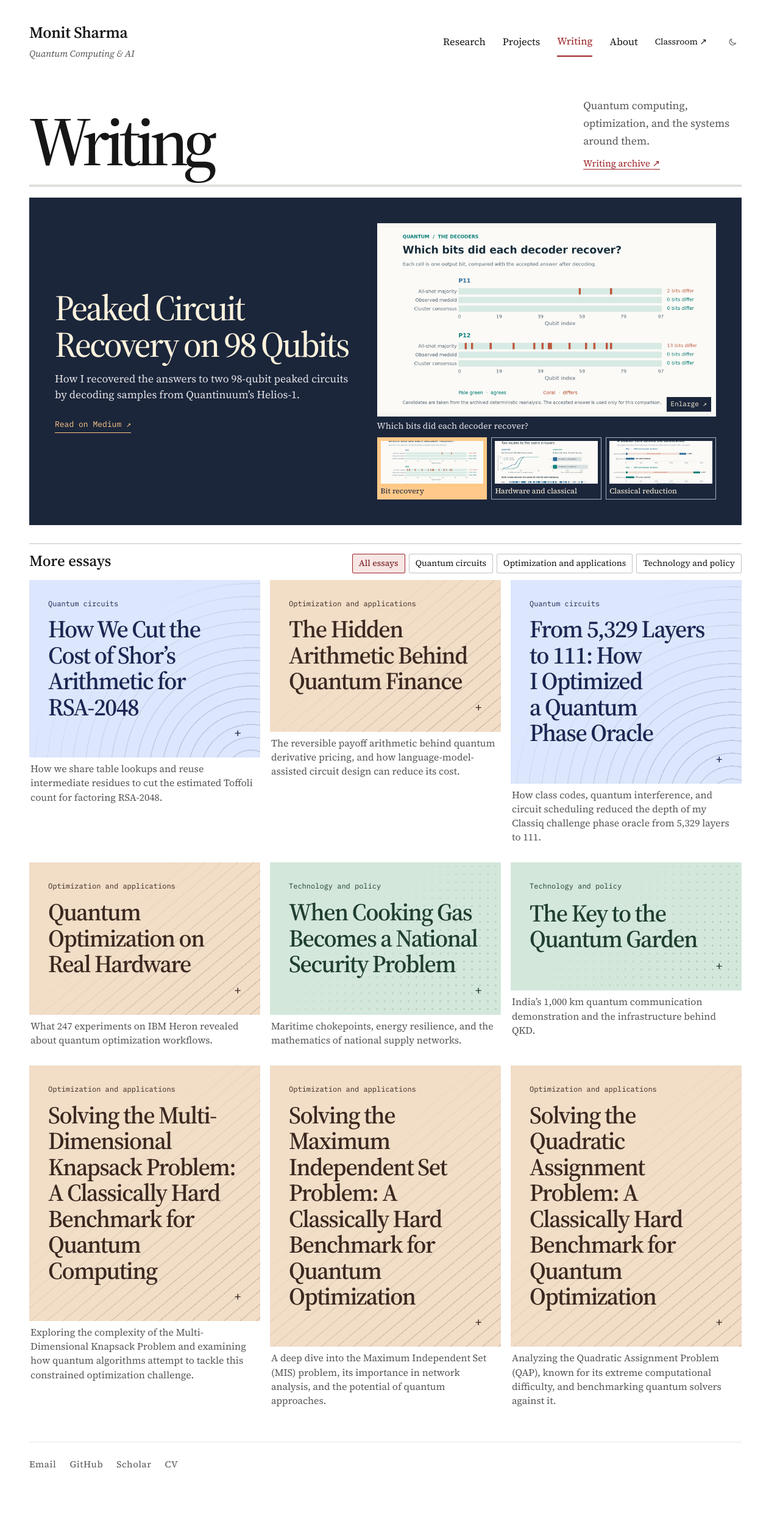
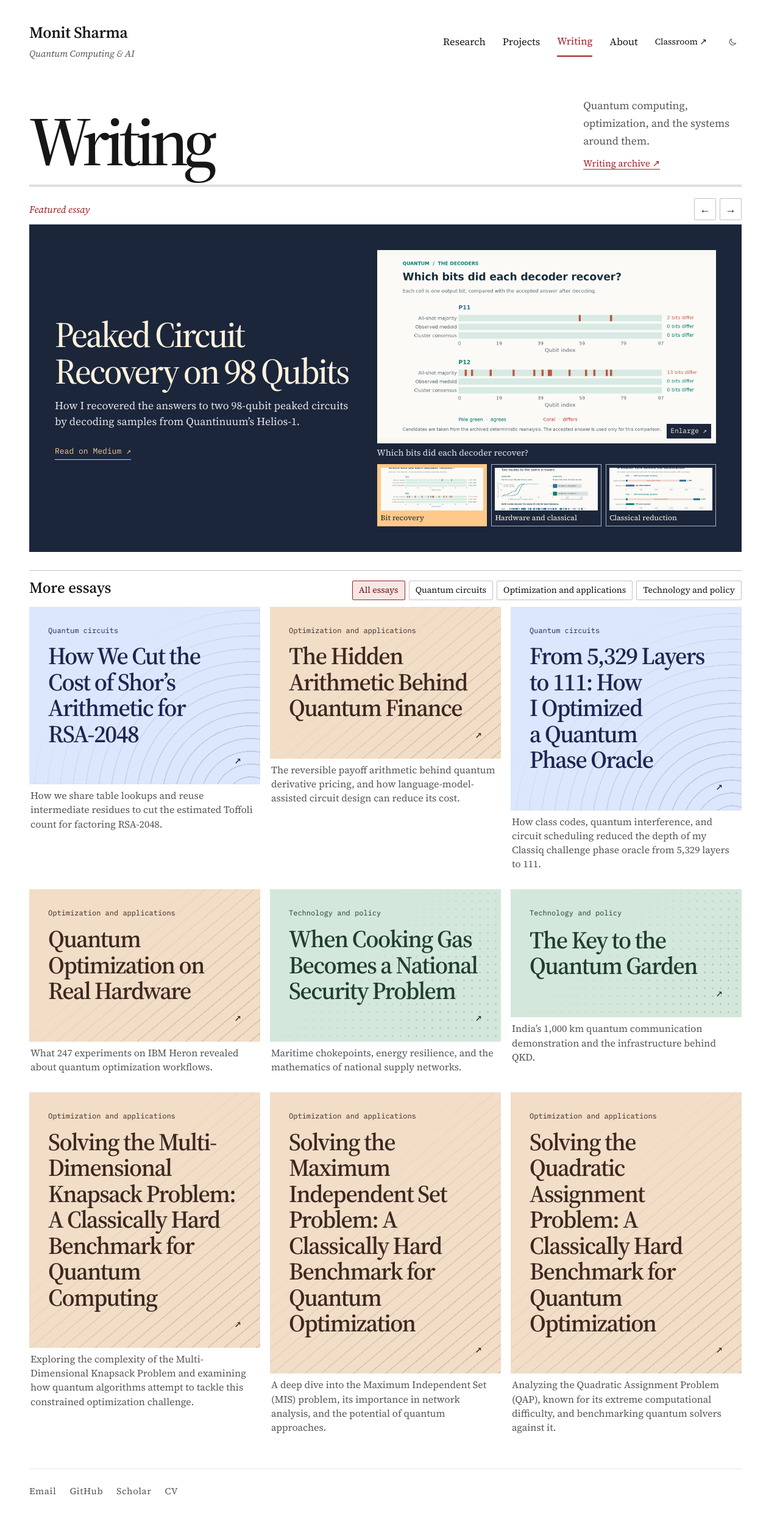
Before and after one commit to MonitSharma/portfolio, a Jekyll site: the page built from writing.html, in a window 1280 px wide. Shown: the whole page at 61% size. Built offline with Jekyll 4.4.1, drawn with Linux system fonts in a browser that asks for light colours; before the commit the page ends 2445 px from its top, so only the background shows below that.

Commit message:
Rotate featured essays and link directly to articles

```diff
--- a/_data/projects.yml
+++ b/_data/projects.yml
@@ -54,6 +54,10 @@
   source_label: Benchmark archive
   figures:
   - src: assets/imgs/shor/hardware-landscape.png
+    caption: RSA-2048 runtime versus physical qubits
+    alt: A comparison of RSA-2048 resource estimates across four quantum hardware architectures.
+    width: 1600
+    height: 1234
 - title: Verifiable Quantum Circuit Compilation
   slug: kaggle-quantum-compilation
   updated_at: "2026-10-27T10:18:29+08:00"
--- a/_includes/writing/covers.html
+++ b/_includes/writing/covers.html
@@ -7,7 +7,7 @@
     {% endfor %}
     {% if essay_topic %}{% break %}{% endif %}
   {% endfor %}
-  <li class="writing-cover"{% if essay_topic %} data-topic="{{ essay_topic.id }}"{% endif %}>
+  <li class="writing-cover"{% if essay_topic %} data-topic="{{ essay_topic.id }}"{% endif %}{% if essay.url == include.featured_url %} hidden{% endif %}>
     <a href="{{ essay.url | escape }}" target="_blank" rel="noopener">
       <div class="cover-face">
         <span class="cover-source">{% if essay_topic %}{{ essay_topic.title }}{% else %}{{ essay.source | default: 'Medium' | remove: 'the ' | capitalize }}{% endif %}</span>
--- a/_includes/writing/lead.html
+++ b/_includes/writing/lead.html
@@ -1,37 +1,34 @@
 {% assign lead = include.essay %}
-{% assign figure_keys = 'decoder,overview,reduction' | split: ',' %}
-{% assign figure_labels = 'Bit recovery,Hardware and classical,Classical reduction' | split: ',' %}
-
-<article class="issue-lead">
+<article class="issue-lead"{% unless include.active %} hidden{% endunless %}>
   <div class="interactive-lead">
     <div class="issue-lead-text">
-      <h2>{{ lead.title | escape }}</h2>
+      <h2><a href="{{ lead.url | escape }}" target="_blank" rel="noopener">{{ lead.title | escape }}</a></h2>
       <p>{{ lead.summary | escape }}</p>
-      <a class="concept-source lead-read" href="{{ lead.url | escape }}" target="_blank" rel="noopener">Read on Medium <span aria-hidden="true">↗</span></a>
+      <a class="concept-source lead-read" href="{{ lead.url | escape }}" target="_blank" rel="noopener">{% if lead.source == 'Medium' %}Read on Medium{% else %}Read the essay{% endif %} <span aria-hidden="true">↗</span></a>
     </div>
     <div class="lead-figures">
       <div class="lead-figure-panels">
-        {% for key in figure_keys %}
-        {% assign figure = include.figures[key] %}
+        {% for figure in include.figures %}
         {% assign image = figure.src | prepend: '/' | relative_url %}
-        <figure id="lead-figure-{{ key }}"{% unless forloop.first %} hidden{% endunless %}>
+        <figure id="lead-figure-{{ include.id }}-{{ forloop.index }}"{% unless forloop.first %} hidden{% endunless %}>
           <a href="{{ image }}" data-lightbox="{{ figure.caption | escape }}" aria-label="Enlarge figure: {{ figure.caption | escape }}">
-            <img src="{{ image }}" alt="{{ figure.alt | escape }}" width="{{ figure.width }}" height="{{ figure.height }}">
+            <img src="{{ image }}" alt="{{ figure.alt | escape }}" width="{{ figure.width }}" height="{{ figure.height }}"{% unless include.active and forloop.first %} loading="lazy"{% endunless %}>
             <span aria-hidden="true">Enlarge ↗</span>
           </a>
           <figcaption>{{ figure.caption | escape }}</figcaption>
         </figure>
         {% endfor %}
       </div>
+      {% if include.figures.size > 1 %}
       <div class="lead-figure-controls" role="group" aria-label="Choose a research figure" hidden>
-        {% for key in figure_keys %}
-        {% assign figure = include.figures[key] %}
-        <button type="button" aria-controls="lead-figure-{{ key }}" aria-pressed="{{ forloop.first }}">
-          <img src="{{ figure.src | prepend: '/' | relative_url }}" alt="" width="{{ figure.width }}" height="{{ figure.height }}">
-          <span>{{ figure_labels[forloop.index0] }}</span>
+        {% for figure in include.figures %}
+        <button type="button" aria-controls="lead-figure-{{ include.id }}-{{ forloop.index }}" aria-pressed="{{ forloop.first }}">
+          <img src="{{ figure.src | prepend: '/' | relative_url }}" alt="" width="{{ figure.width }}" height="{{ figure.height }}" loading="lazy">
+          <span>{{ include.labels[forloop.index0] | default: figure.caption | escape }}</span>
         </button>
         {% endfor %}
       </div>
+      {% endif %}
     </div>
   </div>
 </article>
--- a/assets/css/writing.css
+++ b/assets/css/writing.css
@@ -73,7 +73,13 @@
 .writing-cover a:hover :is(h2, h3) { text-decoration: underline; text-decoration-thickness: 1px; text-underline-offset: 4px; }
 .writing-cover p { margin: 7px 2px 0; color: var(--muted); font-size: 16px; line-height: 1.45; }
 
-.writing-magazine-gallery .issue-lead { margin-top: 18px; }
+.writing-highlights { margin-top: 18px; }
+.highlight-bar { display: flex; justify-content: space-between; align-items: center; gap: 16px; min-height: 44px; padding: 0 0 7px; }
+.highlight-bar > span { color: var(--accent); font: italic 16px/1.3 var(--serif); }
+.highlight-controls { display: flex; gap: 6px; }
+.highlight-controls button { width: 36px; min-height: 36px; padding: 0; border: 1px solid var(--line-strong); border-radius: 2px; background: var(--paper); color: var(--ink); cursor: pointer; }
+.highlight-controls button:hover { border-color: var(--accent); color: var(--accent); }
+.editorial-main .issue-lead h2 a:hover { color: #fff2dc; text-decoration: underline; text-decoration-thickness: 1px; text-underline-offset: 5px; }
 .interactive-lead {
   display: grid;
   grid-template-columns: minmax(0, 1fr) minmax(0, 1.15fr);
@@ -100,24 +106,16 @@
 .gallery-filters button { padding: 5px 10px; border: 1px solid var(--line-strong); border-radius: 2px; background: var(--paper); color: var(--ink); cursor: pointer; font: 14px/1.4 var(--serif); }
 .gallery-filters button[aria-pressed="true"] { border-color: var(--accent); background: var(--tint); color: var(--accent-strong); }
 .gallery-status { margin-bottom: 8px; color: var(--muted); font-size: 14px; }
-.gallery-status:empty, .lead-figure-controls[hidden], .gallery-filters[hidden], .writing-cover[hidden] { display: none; }
+.gallery-status:empty, .highlight-controls[hidden], .lead-figure-controls[hidden], .gallery-filters[hidden], .writing-cover[hidden] { display: none; }
 
-.cover-face[data-topic="circuits"], .writing-cover[data-topic="circuits"] { --cover-paper: #dce6fc; --cover-ink: #1b2652; }
-.cover-face[data-topic="optimization"], .writing-cover[data-topic="optimization"] { --cover-paper: #f2ddc7; --cover-ink: #3c2820; }
-.cover-face[data-topic="policy"], .writing-cover[data-topic="policy"] { --cover-paper: #d3e8db; --cover-ink: #203d31; }
-.cover-face[data-topic="optimization"]::after, .writing-cover[data-topic="optimization"] .cover-face::after { background: repeating-linear-gradient(140deg, transparent 0 15px, currentColor 16px 17px); }
-.cover-face[data-topic="policy"]::after, .writing-cover[data-topic="policy"] .cover-face::after { background: radial-gradient(circle, currentColor 1px, transparent 2px) 0 0 / 13px 13px; }
-.cover-face[data-topic="circuits"]::after, .writing-cover[data-topic="circuits"] .cover-face::after { background: repeating-radial-gradient(circle at 96% 110%, transparent 0 19px, currentColor 20px 21px); }
+.writing-cover[data-topic="circuits"] { --cover-paper: #dce6fc; --cover-ink: #1b2652; }
+.writing-cover[data-topic="optimization"] { --cover-paper: #f2ddc7; --cover-ink: #3c2820; }
+.writing-cover[data-topic="policy"] { --cover-paper: #d3e8db; --cover-ink: #203d31; }
+.writing-cover[data-topic="optimization"] .cover-face::after { background: repeating-linear-gradient(140deg, transparent 0 15px, currentColor 16px 17px); }
+.writing-cover[data-topic="policy"] .cover-face::after { background: radial-gradient(circle, currentColor 1px, transparent 2px) 0 0 / 13px 13px; }
+.writing-cover[data-topic="circuits"] .cover-face::after { background: repeating-radial-gradient(circle at 96% 110%, transparent 0 19px, currentColor 20px 21px); }
 .issue-gallery .cover-face { transition: transform 180ms ease; }
 .issue-gallery .writing-cover a:hover .cover-face { transform: translateY(-3px); }
-
-.essay-preview { width: min(570px, calc(100% - 36px)); max-height: calc(100dvh - 36px); margin: auto; padding: 0; border: 1px solid var(--line-strong); background: var(--paper); color: var(--ink); }
-.essay-preview::backdrop { background: rgb(11 14 23 / .72); }
-.essay-preview-cover { --cover-paper: #e7def5; --cover-ink: #32254b; grid-template-rows: auto 1fr; min-height: 0; }
-.essay-preview-top { display: flex; justify-content: space-between; align-items: center; gap: 12px; }
-.essay-preview-top button { min-width: 34px; min-height: 34px; padding: 0; border: 1px solid currentColor; background: transparent; color: inherit; cursor: pointer; font: 24px/1 var(--serif); }
-.essay-preview-body { padding: clamp(17px, 4vw, 30px); }
-.essay-preview-read { display: inline-block; margin-top: 13px; color: var(--accent); text-decoration: underline; text-underline-offset: 4px; }
 
 @media (max-width: 900px) {
   .writing-covers { grid-template-columns: repeat(2, minmax(0, 1fr)); }
--- a/assets/js/writing-magazine.js
+++ b/assets/js/writing-magazine.js
@@ -1,5 +1,5 @@
 (() => {
-  const figures = document.querySelector('.lead-figure-controls');
+  for (const figures of document.querySelectorAll('.lead-figure-controls')) {
     const figureButtons = [...figures.querySelectorAll('button')];
     figures.addEventListener('click', (event) => {
       const selected = event.target.closest('button');
@@ -11,52 +11,58 @@
       }
     });
     figures.hidden = false;
+  }
 
+  const highlights = [...document.querySelectorAll('.writing-highlights .issue-lead')];
+  const highlightControls = document.querySelector('.highlight-controls');
+  const highlightStatus = document.querySelector('[data-highlight-status]');
   const gallery = document.querySelector('.issue-gallery');
   const filters = gallery.querySelector('.gallery-filters');
   const cards = [...gallery.querySelectorAll('.writing-cover')];
   const status = gallery.querySelector('.gallery-status');
+  const weekLength = 7 * 24 * 60 * 60 * 1000;
+  const firstMonday = Date.UTC(2026, 10, 9);
+  const weeksElapsed = Math.max(0, Math.floor((Date.now() - firstMonday) / weekLength));
+  let highlightIndex = weeksElapsed % highlights.length;
+  let featuredUrl;
+  let topic = 'all';
+
+  function updateGallery(announce = false) {
+    let count = 0;
+    for (const card of cards) {
+      card.hidden = card.querySelector('a').href === featuredUrl || (topic !== 'all' && card.dataset.topic !== topic);
+      if (!card.hidden) count += 1;
+    }
+    if (announce || status.textContent) {
+      status.textContent = count === 1 ? '1 essay' : `${count} essays`;
+    }
+  }
+
+  function showHighlight() {
+    const featured = highlights[highlightIndex];
+    for (const article of highlights) article.hidden = article !== featured;
+    featuredUrl = featured.querySelector('.lead-read').href;
+    updateGallery();
+  }
+
+  highlightControls.addEventListener('click', (event) => {
+    const button = event.target.closest('button[data-step]');
+    if (!button) return;
+    highlightIndex = (highlightIndex + Number(button.dataset.step) + highlights.length) % highlights.length;
+    showHighlight();
+    highlightStatus.textContent = highlights[highlightIndex].querySelector('h2').textContent;
+  });
+  highlightControls.hidden = highlights.length < 2;
+  showHighlight();
+
   filters.addEventListener('click', (event) => {
     const selected = event.target.closest('button[data-filter]');
     if (!selected) return;
-    const topic = selected.dataset.filter;
+    topic = selected.dataset.filter;
     for (const button of filters.querySelectorAll('button')) {
       button.setAttribute('aria-pressed', String(button === selected));
     }
-    let count = 0;
-    for (const card of cards) {
-      card.hidden = topic !== 'all' && card.dataset.topic !== topic;
-      if (!card.hidden) count += 1;
-    }
-    status.textContent = count === 1 ? '1 essay' : `${count} essays`;
+    updateGallery(true);
   });
   filters.hidden = false;
-
-  const dialog = document.querySelector('.essay-preview');
-  if (typeof dialog.showModal !== 'function') return;
-  const dialogCover = dialog.querySelector('.essay-preview-cover');
-  const readLink = dialog.querySelector('.essay-preview-read');
-  let opener;
-
-  for (const card of cards) {
-    const link = card.querySelector('a');
-    link.setAttribute('aria-haspopup', 'dialog');
-    card.querySelector('.cover-arrow').textContent = '+';
-  }
-
-  gallery.addEventListener('click', (event) => {
-    const link = event.target.closest('.writing-cover a');
-    if (!link || event.button !== 0 || event.ctrlKey || event.metaKey || event.altKey || event.shiftKey) return;
-    event.preventDefault();
-    opener = link;
-    const card = link.closest('.writing-cover');
-    dialogCover.dataset.topic = card.dataset.topic || '';
-    dialogCover.querySelector('.cover-source').textContent = card.querySelector('.cover-source').textContent;
-    dialog.querySelector('#essay-preview-title').textContent = card.querySelector('h3').textContent;
-    dialog.querySelector('#essay-preview-summary').textContent = card.querySelector('.cover-summary').textContent;
-    readLink.href = link.href;
-    readLink.textContent = link.hostname === 'medium.com' ? 'Read on Medium ↗' : 'Read the essay ↗';
-    dialog.showModal();
-  });
-  dialog.addEventListener('close', () => opener?.focus({ preventScroll: true }));
 })();
--- a/writing.html
+++ b/writing.html
@@ -5,16 +5,38 @@
 permalink: /writing/
 description: Essays by Monit Sharma on quantum computing, optimization, and scientific software.
 ---
-{% assign project = site.data.projects | where: 'slug', 'peaked-circuits' | first %}
 {% assign essays = site.data.essays | concat: site.data.blogs %}
-{% assign lead = essays | where: 'url', project.blog_url | first %}
-{% assign other_essays = essays | where_exp: 'essay', 'essay.url != lead.url' %}
+{% assign highlights = site.data.writing_highlights %}
+{% assign first_highlight = highlights | first %}
+{% assign first_essay = essays | where_exp: 'essay', 'essay.url contains first_highlight.article' | first %}
 {% assign topics = site.data.writing_topics %}
 <script defer src="{{ '/assets/js/writing-magazine.js' | relative_url }}"></script>
 
 <div class="writing-magazine-gallery">
   {% include writing/masthead.html %}
-  {% include writing/lead.html essay=lead figures=project.article_figures %}
+  <div class="writing-highlights">
+    <div class="highlight-bar">
+      <span>Featured essay</span>
+      <div class="highlight-controls" role="group" aria-label="Browse featured essays" hidden>
+        <button type="button" data-step="-1" aria-label="Previous featured essay">←</button>
+        <button type="button" data-step="1" aria-label="Next featured essay">→</button>
+      </div>
+    </div>
+    <p class="sr-only" role="status" data-highlight-status></p>
+    {% for highlight in highlights %}
+      {% assign essay = essays | where_exp: 'entry', 'entry.url contains highlight.article' | first %}
+      {% assign project = site.data.projects | where: 'slug', highlight.project | first %}
+      {% assign figures = project.figures | slice: 0, 3 %}
+      {% if highlight.figure_keys %}
+        {% assign figures = '' | split: ',' %}
+        {% for key in highlight.figure_keys %}
+          {% assign figure = project.article_figures[key] %}
+          {% assign figures = figures | push: figure %}
+        {% endfor %}
+      {% endif %}
+      {% include writing/lead.html essay=essay figures=figures labels=highlight.figure_labels id=highlight.article active=forloop.first %}
+    {% endfor %}
+  </div>
   <section class="issue-gallery" aria-labelledby="issue-gallery-heading">
     <div class="issue-gallery-heading">
       <h2 id="issue-gallery-heading">More essays</h2>
@@ -26,20 +48,6 @@
       </div>
     </div>
     <p class="gallery-status" role="status"></p>
-    {% include writing/covers.html essays=other_essays topics=topics %}
+    {% include writing/covers.html essays=essays topics=topics featured_url=first_essay.url %}
   </section>
 </div>
-
-<dialog class="essay-preview" aria-labelledby="essay-preview-title" aria-describedby="essay-preview-summary">
-  <div class="essay-preview-cover cover-face">
-    <div class="essay-preview-top">
-      <p class="cover-source"></p>
-      <form method="dialog"><button type="submit" aria-label="Close essay preview" autofocus>×</button></form>
-    </div>
-    <h2 id="essay-preview-title"></h2>
-  </div>
-  <div class="essay-preview-body">
-    <p id="essay-preview-summary"></p>
-    <a class="essay-preview-read" target="_blank" rel="noopener"></a>
-  </div>
-</dialog>
```
Also changed, not shown: _data/writing_highlights.yml (added, +9 -0 lines). Lines whose indentation alone changed are shown as unchanged.
